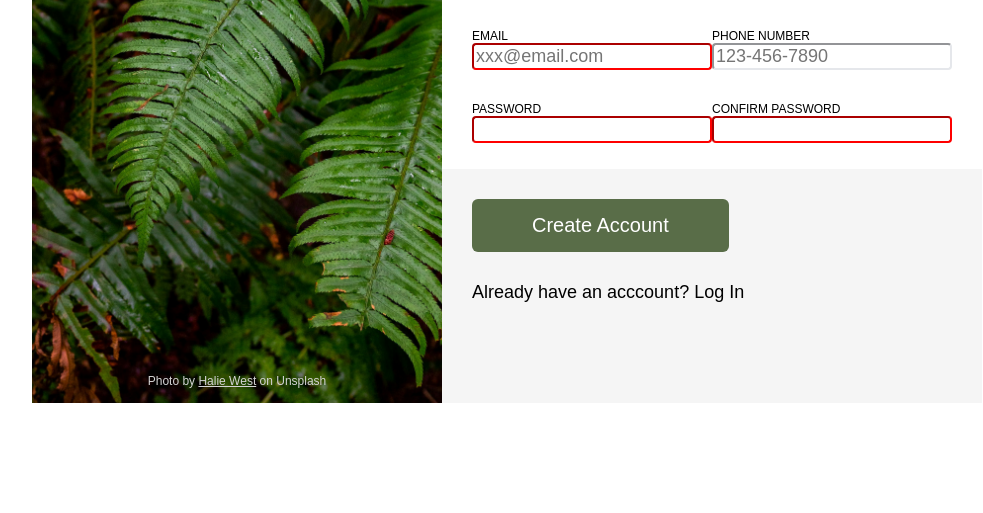
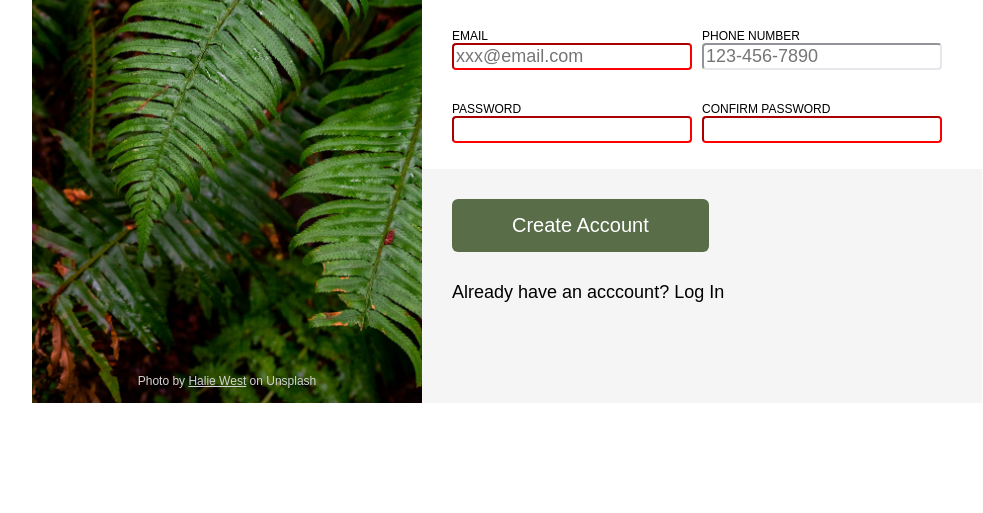
Before and after one commit to yanyukiai/odin-signup-form, a plain HTML site: page index.html in a window 1280 px wide. Shown: the part 287-800 px from the top of the page, without its empty margins (133-1116 px from the left). Drawn offline with Linux system fonts and the light colour scheme.

Commit message:
Adjust input padding, update live site link

```diff
--- a/styles.css
+++ b/styles.css
@@ -122,7 +122,7 @@ button {
 }
 
 .input-row {
-  padding: 0;
+  padding-left: 0;
   justify-content: space-between;
 }
 
@@ -133,6 +133,7 @@ button {
 li {
   font-size: 12px;
   flex-direction: column;
+  padding-right: 10px;
 }
 
 input {
```
Also changed, not shown: 1 other file.
